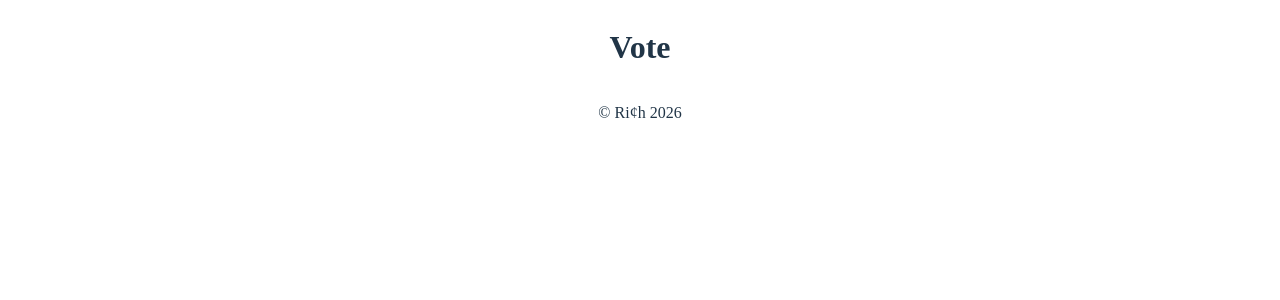
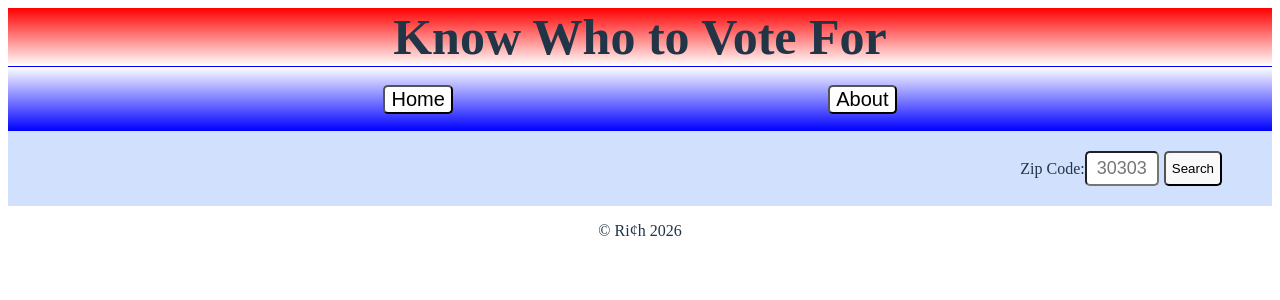
Before and after one commit to TonyRiches17/whotovotefor, a React (Vite) app: page / in a window 1280 px wide. Shown: the top 300 px of the page. Built offline with nearby package versions, Linux system fonts and the light colour scheme.

Commit message:
Add Other Components

```diff
--- a/package.json
+++ b/package.json
@@ -10,8 +10,10 @@
     "preview": "vite preview"
   },
   "dependencies": {
-    "react": "^19.2.0",
-    "react-dom": "^19.2.0"
+    "dom": "^0.0.3",
+    "react": "^19.2.7",
+    "react-dom": "^19.2.0",
+    "router": "^2.2.0"
   },
   "devDependencies": {
     "@eslint/js": "^9.39.1",
--- a/src/components/App/App.jsx
+++ b/src/components/App/App.jsx
@@ -1,5 +1,7 @@
 import './App.css'
 import Header from '../Header/Header'
+import Navigation from '../Navigation/Navigation'
+import Main from '../Main/Main'
 import Footer from '../Footer/Footer'
 
 function App() {
@@ -7,6 +9,8 @@ function App() {
   return (
     <div className="app">
       <Header />
+      <Navigation />
+      <Main />
       <Footer />
     </div>
   )
--- a/src/components/Header/Header.css
+++ b/src/components/Header/Header.css
@@ -1,4 +1,13 @@
 .header {
+  background-image: linear-gradient(to bottom, #F00, #FFF);
   display: flex;
   justify-content: center;
+  align-items: center;
+  border-bottom: 1px solid #00F;
 }
+
+.header__title {
+  font-size: 50px;
+  padding: 0;
+  margin: 0;
+}
--- a/src/components/Header/Header.jsx
+++ b/src/components/Header/Header.jsx
@@ -3,7 +3,7 @@ import "./Header.css";
 function Header() {
   return(
     <header className="header">
-      <h1 className="header__title">Vote</h1>
+      <h1 className="header__title">Know Who to Vote For</h1>
     </header>
   )
 }
--- /dev/null
+++ b/src/components/Main/Main.css
@@ -0,0 +1,23 @@
+.main {
+  background-color: rgba(178, 203, 250, 0.6);
+  padding: 20px 50px;
+}
+
+.main__search-container {
+  display: flex;
+  justify-content: flex-end;
+  gap: 5px;
+}
+
+.main__search-input {
+  font-size: 18px;
+  text-align: center;
+  width: 60px;
+  border-radius: 5px;
+  padding: 5px;
+}
+
+.main__search-button {
+  border-radius: 5px;
+  cursor: pointer;
+}
--- /dev/null
+++ b/src/components/Main/Main.jsx
@@ -0,0 +1,17 @@
+import "./Main.css";
+
+function Main() {
+  return(
+    <div className="main">
+      <div className="main__search-container">
+      <label htmlFor="zip" name="zip" className="main__search-label">Zip Code:
+      <input placeholder="30303" type="text" className="main__search-input" />
+      </label>
+      <button type="submit" className="main__search-button">Search</button>
+      </div>
+
+    </div>
+  )
+}
+
+export default Main;
--- /dev/null
+++ b/src/components/Navigation/Navigation.css
@@ -0,0 +1,20 @@
+.nav {
+  height: 50px;
+  display: flex;
+  justify-content: space-evenly;
+  align-items: center;
+  background-image: linear-gradient(to bottom, #FFF, #00F);
+  padding: 7px 0;
+}
+
+.nav__link {
+  font-size: 20px;
+  background-color: #FFF;
+  border-radius: 5px;
+  cursor: pointer;
+
+}
+
+.nav__link:hover {
+  background-color: rgb(253, 109, 109);
+}
--- /dev/null
+++ b/src/components/Navigation/Navigation.jsx
@@ -0,0 +1,12 @@
+import "./Navigation.css";
+
+function Navigation() {
+  return(
+    <div className="nav">
+      <button className="nav__link">Home</button>
+      <button className="nav__link">About</button>
+    </div>
+  )
+}
+
+export default Navigation;
```
Also changed, not shown: 1 other file (tests, documents, lock files or other folders).
